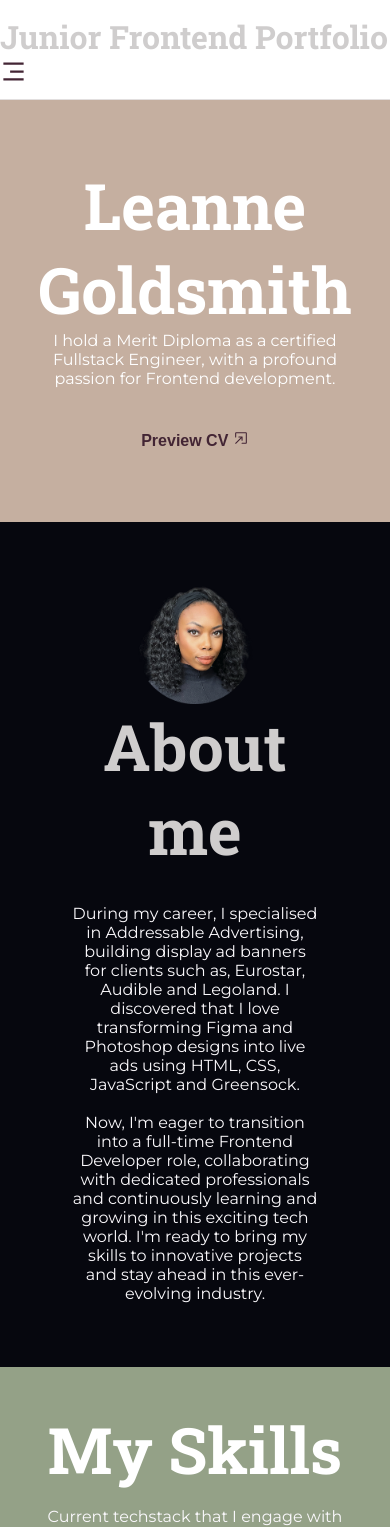
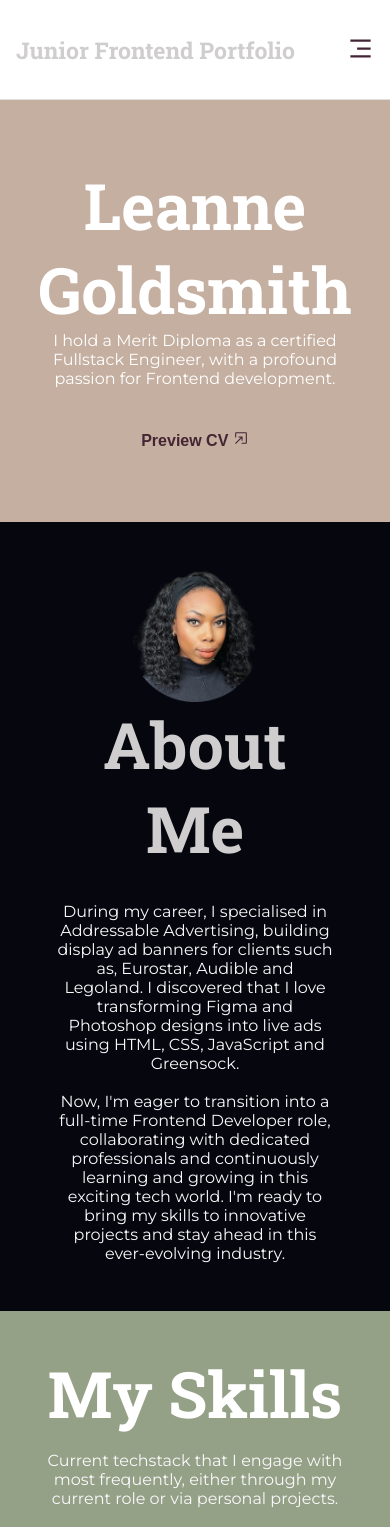
Before and after one commit to LeanneCodes/fullstack-portfolio, a React (Vite) app in the folder portfolio/: page / in a window 390 px wide. Shown: the top 1527 px of the page. Built offline with nearby package versions, Linux system fonts and the light colour scheme.

Commit message:
amend padding on mobile

```diff
--- a/portfolio/src/components/cards/cards.css
+++ b/portfolio/src/components/cards/cards.css
@@ -8,6 +8,7 @@
     height: 250px;
     text-align: center;
     display: flex;
+    justify-content: center;
 }
 
 .project-info {
@@ -44,3 +45,12 @@
 .project-card {
     text-align: center;
 }
+
+@media screen and (max-width: 1024px) {
+    .project-content {
+        height: 350px;
+        text-align: center;
+        display: flex;
+        justify-content: center;
+    }
+}
--- a/portfolio/src/containers/about/About.jsx
+++ b/portfolio/src/containers/about/About.jsx
@@ -10,7 +10,7 @@ const About = () => {
           <img src={leanne} alt='Leanne' className='profile-pic'/>
         </div>
         <div className='text-pos'>
-          <h1>About me</h1>
+          <h1>About Me</h1>
           <p className='text-style'>
           During my career, I specialised in Addressable Advertising, building display ad banners for clients such as, Eurostar, Audible and Legoland. I discovered that I love transforming Figma and Photoshop designs into live ads using HTML, CSS, JavaScript and Greensock.
           <br/>
--- a/portfolio/src/containers/about/about.css
+++ b/portfolio/src/containers/about/about.css
@@ -65,8 +65,8 @@
 }
 
 @media screen and (max-width: 425px) {
-    .container {
-        padding: 3rem 1rem;
+    .about-container {
+        padding: 3rem !important;
     }
 
     .profile-pic {
--- a/portfolio/src/containers/certificates/certificates.css
+++ b/portfolio/src/containers/certificates/certificates.css
@@ -52,6 +52,14 @@
     text-align: center;
 }
 
+.cert-info-pos button a {
+    text-decoration: underline;
+}
+
+.cert-info-pos button a:hover {
+    color: var(--sage);
+}
+
 @media screen and (max-width: 1920px) {
     .container {
         padding: 2rem;
@@ -71,8 +79,8 @@
 }
 
 @media screen and (max-width: 425px) {
-    .container {
-        padding: 3rem 0;
+    .cert-container {
+        padding: 1rem !important;
     }
 
     .cert-card {
--- a/portfolio/src/containers/footer/footer.css
+++ b/portfolio/src/containers/footer/footer.css
@@ -11,6 +11,10 @@
     justify-content: space-between;
     padding: 0.5rem 1rem 0 1rem;
     margin-bottom: 0;
+}
+
+.ext-link a:hover {
+    color: var(--sage);
 }
 
 .footer h4 {
--- a/portfolio/src/containers/intro/intro.css
+++ b/portfolio/src/containers/intro/intro.css
@@ -29,7 +29,7 @@
 
 @media screen and (max-width: 768px) {
     .intro-container {
-        padding: 0 50px;
+        padding: 2rem;
     }
 }
 
--- a/portfolio/src/containers/navbar/navbar.css
+++ b/portfolio/src/containers/navbar/navbar.css
@@ -147,6 +147,13 @@
         margin-top: 0;
         margin-right: 1rem;
     }
+
+    .title {
+        color: var(--header-color);
+        text-decoration: none;
+        font-size: 23px;
+        padding-left: 1rem;
+    }
 }
 
 @media screen and (max-width: 320px) {
@@ -156,6 +163,6 @@
     }
 
     .navbar-toggle svg {
-        margin-right: 0.5rem;
+        margin-right: 1rem;
     }
 }
--- a/portfolio/src/containers/projects/projects.css
+++ b/portfolio/src/containers/projects/projects.css
@@ -58,8 +58,8 @@
         margin-top: 2rem;
     }
 
-    .container {
-        padding: 1rem;
+    .projects-container {
+        padding: 2rem 1rem !important;
     }
 }
 
```
